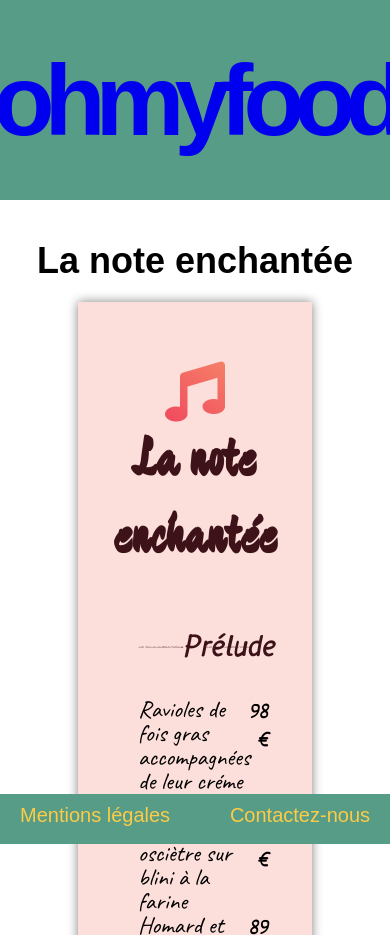
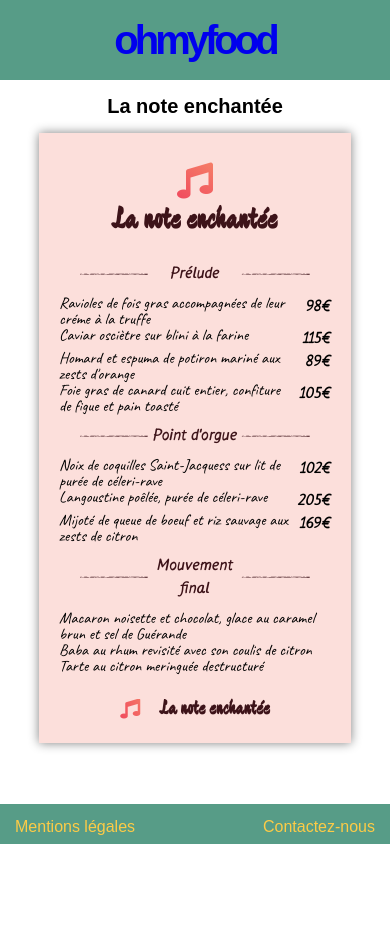
Before and after one commit to maevavln/p3-website-restaurants, a website: page menu-note-enchantee.html in a window 390 px wide. Shown: the top 935 px of the page. After the commit the page ends 844 px from the top, so only its background shows below. Drawn offline with Linux system fonts and the light colour scheme.

Commit message:
responsive hp + note enchantee.

```diff
--- a/assets/scss/style.scss
+++ b/assets/scss/style.scss
@@ -8,3 +8,4 @@
 @import "../scss/utils/mentions-legales";
 @import "../scss/utils/animation";
 @import "../scss/utils/button";
+@import "../scss/utils/mediaqueries";
--- a/assets/scss/utils/_button.scss
+++ b/assets/scss/utils/_button.scss
@@ -16,7 +16,7 @@
       border: 0;
       line-height: 1;
       padding: 10px 20px;
-      font-size: 1.6em;
+      font-size: 1.4em;
       text-align: center;
       color: #fdcb46;
       text-shadow: 0.05px 0.05px 0.05px #000;
--- a/assets/scss/utils/_cartes-restaurants.scss
+++ b/assets/scss/utils/_cartes-restaurants.scss
@@ -1,5 +1,4 @@
-/* Page 1 : general
-*/
+/* Page 1 : general */
 
 .container-details-menu{
     @include flexMid;
--- a/assets/scss/utils/_general.scss
+++ b/assets/scss/utils/_general.scss
@@ -105,7 +105,7 @@ a:visited {
     .menu{
         @include flexMid;
         width: 40%;
-        height: 700px;
+        height: 600px;
         box-shadow: 0 0 0.5em grey;
         flex-direction: column;
         margin: 40px;
--- a/assets/scss/utils/_header.scss
+++ b/assets/scss/utils/_header.scss
@@ -3,6 +3,6 @@
 .header {
     @include flexMid;
     width: 100%;
-    height: 200px;
+    height: 150px;
     background: $green;
  }
--- /dev/null
+++ b/assets/scss/utils/_mediaqueries.scss
@@ -0,0 +1,247 @@
+@media (max-width: 1024px) {
+
+        /* La Note enchantée */
+
+    .container-details-menu{
+        margin-bottom: 80px;
+
+        .details-menu {
+            width: 80%;
+        }
+    }
+
+}
+
+@media (max-width: 768px) {
+
+    /* General : HP */
+
+    h1 {
+        font-size: 3em;
+    }
+
+    h2 {
+        font-size: 1.5em;
+        }
+
+    h3 {
+        font-size: 1.1em;
+    }
+
+    h4 {
+        font-size: 0.8em;
+    }
+
+    .header {
+        height: 100px;
+    }
+
+    .container {
+
+        .menu{
+            width: 40%;
+            height: 400px;
+            margin: 30px;
+        }
+
+    }
+
+    /* La Note enchantée */
+    .titre-restau-carte {
+        font-size: 1.3em;
+        padding-top: 20px;
+        padding-bottom: 20px;
+    }
+
+    .titre-carte {
+        padding-top: 20px;
+        padding-bottom: 10px;
+    }
+
+    .grid-menu {
+        @include grid-card;
+        padding-left: 40px;
+        padding-right: 40px;
+    }
+
+    .dishes-names-note-enchantee{
+        font-size: 1em;
+        text-align: left;
+        font-family: 'caveatregular';
+    }
+
+    .end-note-enchante {
+        margin: 20px;
+    }
+
+}
+
+
+@media (max-width: 500px) {
+
+    /* General : HP */
+    h1 {
+        font-size: 2em;
+    }
+
+    h2 {
+        font-size: 1.2em;
+        }
+
+    h3 {
+        font-size: 1em;
+    }
+
+    h4 {
+        font-size: 0.8em;
+    }
+
+    .header {
+        height: 80px;
+    }
+
+    .container {
+
+        .menu{
+            width: 60%;
+            height: 300px;
+            margin: 20px;
+        }
+
+    }
+
+    .prochainement-container {
+        margin-bottom: 80px;
+
+        .button-styled {
+          margin: 20px;
+          line-height: 1;
+          padding: 8px 15px;
+          font-size: 0.8em;
+        }
+
+    }
+
+    /* La Note enchantée */
+    .titre-restau-carte {
+        font-size: 1em;
+        padding-top: 15px;
+        padding-bottom: 15px;
+    }
+
+    .titre-carte {
+        padding-top: 10px;
+        padding-bottom: 10px;
+    }
+
+    .dishes-names-note-enchantee{
+        font-size: 0.8em;
+        text-align: left;
+        font-family: 'caveatregular';
+        padding-right: 10px;
+    }
+
+    .grid-menu {
+        padding-left: 20px;
+        padding-right: 20px;
+    }
+
+    .tarifs-plats-note-enchantee{
+        font-size: 0.8em;
+    }
+
+    .icone-music-end{
+        font-size: 1em;
+        padding-right: 20px;
+    }
+
+    .icone-titre{
+        font-size: 1.2em;
+        padding-top: 20px;
+    }
+
+    .end-note-enchante {
+        margin: 20px;
+    }
+
+    .grid-tittle {
+        grid-template-columns: 30% 40% 30%;
+        padding-left: 40px;
+        padding-right: 40px;
+        padding-bottom: 10px;
+        padding-top: 10px;
+    }
+
+    .grid-menu-dessert {
+        grid-template-columns: 100%;
+        padding-left: 20px;
+        padding-right: 20px;
+    }
+
+    .footer {
+        height: 40px;
+
+        .footer-text {
+            padding-top: 10px;
+            padding-left: 15px;
+            padding-right: 15px;
+        }
+
+        .style-text-footer {
+            font-size: 0.8em;
+        }
+
+    }
+
+}
+
+@media (max-width: 320px) {
+
+    /* General : HP */
+    h1 {
+        font-size: 1.8em;
+    }
+
+    h2 {
+        font-size: 1em;
+        }
+
+    h3 {
+        font-size: 0.8em;
+    }
+
+    h4 {
+        font-size: 0.7em;
+    }
+
+    .header {
+        height: 80px;
+    }
+
+    .container {
+
+        .menu{
+            height: 200px;
+            margin: 20px;
+        }
+
+    }
+
+    .prochainement-container {
+
+        .button-styled {
+            margin: 10px;
+        }
+
+    }
+
+    /* La Note enchantée */
+    .container-details-menu{
+        margin-bottom: 60px;
+
+        .details-menu {
+            width: 80%;
+        }
+    }
+
+}
--- a/menu-note-enchantee.html
+++ b/menu-note-enchantee.html
@@ -18,7 +18,7 @@
                 <i class="fas fa-music icone-music icone-titre"></i>
                 <h3 class="style-titre-enchantee">La note enchantée</h3>
             </div>
-            <article class="grid-card grid-tittle">
+            <article class="grid-tittle">
                 <svg class="trait-menu-note" viewBox="0 0 713.8 58">
                     <path class="st0"
                         d="M27.9,29.9c5.6,1.7,11.5,0.6,17.1,0.4c11.7-0.4,23.4-2.1,35-1c5.6,0.6,11.5,3.6,17.1,2.2 c5.4-1.1,11-0.4,16.4-1.1c5.8-0.7,11.5-2.2,17.3-1.9c5.8,0.1,11.9,1.7,17.7,0.6c11.5-2.2,22.9,2.2,34.4,0.4c5.8-1,11.9-1.5,17.7-0.1
@@ -48,19 +48,19 @@
             <div class="grid-menu">
                 <div class="card">
                     <span class="dishes-names-note-enchantee">Ravioles de fois gras accompagnées de leur créme à la truffe</span>
-                    <span class="tarifs-plats-note-enchantee">98 €</span>
+                    <span class="tarifs-plats-note-enchantee">98€</span>
                 </div>
                 <div class="card">
                     <span class="dishes-names-note-enchantee">Caviar osciètre sur blini à la farine</span>
-                    <span class="tarifs-plats-note-enchantee">115 €</span>
+                    <span class="tarifs-plats-note-enchantee">115€</span>
                 </div>
                 <div class="card">
                     <span class="dishes-names-note-enchantee">Homard et espuma de potiron mariné aux zests d'orange</span>
-                    <span class="tarifs-plats-note-enchantee">89 €</span>
+                    <span class="tarifs-plats-note-enchantee">89€</span>
                 </div>
                 <div class="card">
                     <span class="dishes-names-note-enchantee">Foie gras de canard cuit entier, confiture de figue et pain toasté</span>
-                    <span class="tarifs-plats-note-enchantee">105 €</span>
+                    <span class="tarifs-plats-note-enchantee">105€</span>
                 </div>
             </div>
             <article class="grid-card grid-tittle">
@@ -93,15 +93,15 @@
             <div class="grid-menu">
                     <div class="card">
                         <span class="dishes-names-note-enchantee">Noix de coquilles Saint-Jacquess sur lit de purée de céleri-rave</span>
-                        <span class="tarifs-plats-note-enchantee">102 €</span>
+                        <span class="tarifs-plats-note-enchantee">102€</span>
                     </div>
                     <div class="card">
                         <span class="dishes-names-note-enchantee">Langoustine poêlée, purée de céleri-rave</span>
-                        <span class="tarifs-plats-note-enchantee">205 €</span>
+                        <span class="tarifs-plats-note-enchantee">205€</span>
                     </div>
                     <div class="card">
                     <span class="dishes-names-note-enchantee">Mijoté de queue de boeuf et riz sauvage aux zests de citron</span>
-                    <span class="tarifs-plats-note-enchantee">169 €</span>
+                    <span class="tarifs-plats-note-enchantee">169€</span>
                     </div>
             </div>
             <article class="grid-tittle">
```
Also changed, not shown: mentions-legales.html (+1 -1 lines), assets/css/style.css, 1 other file.
